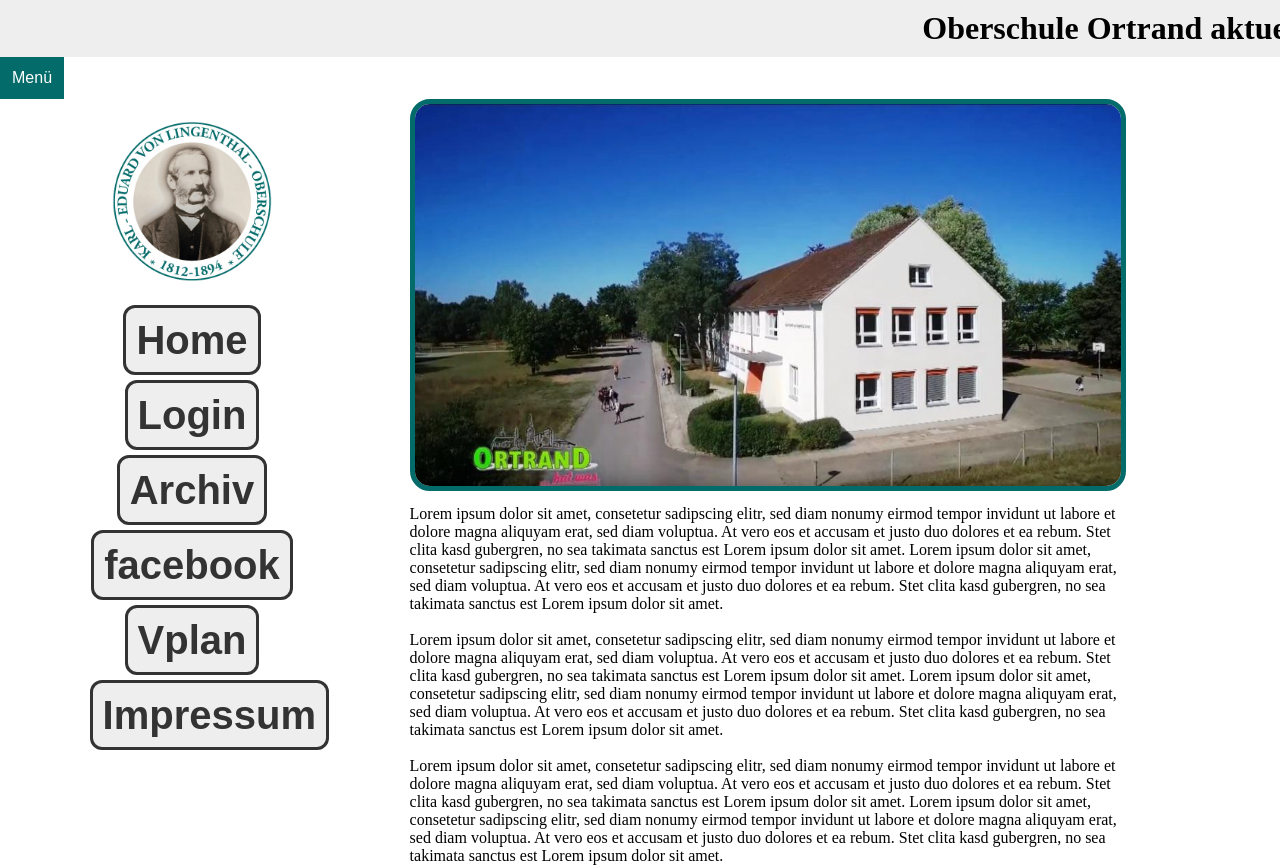
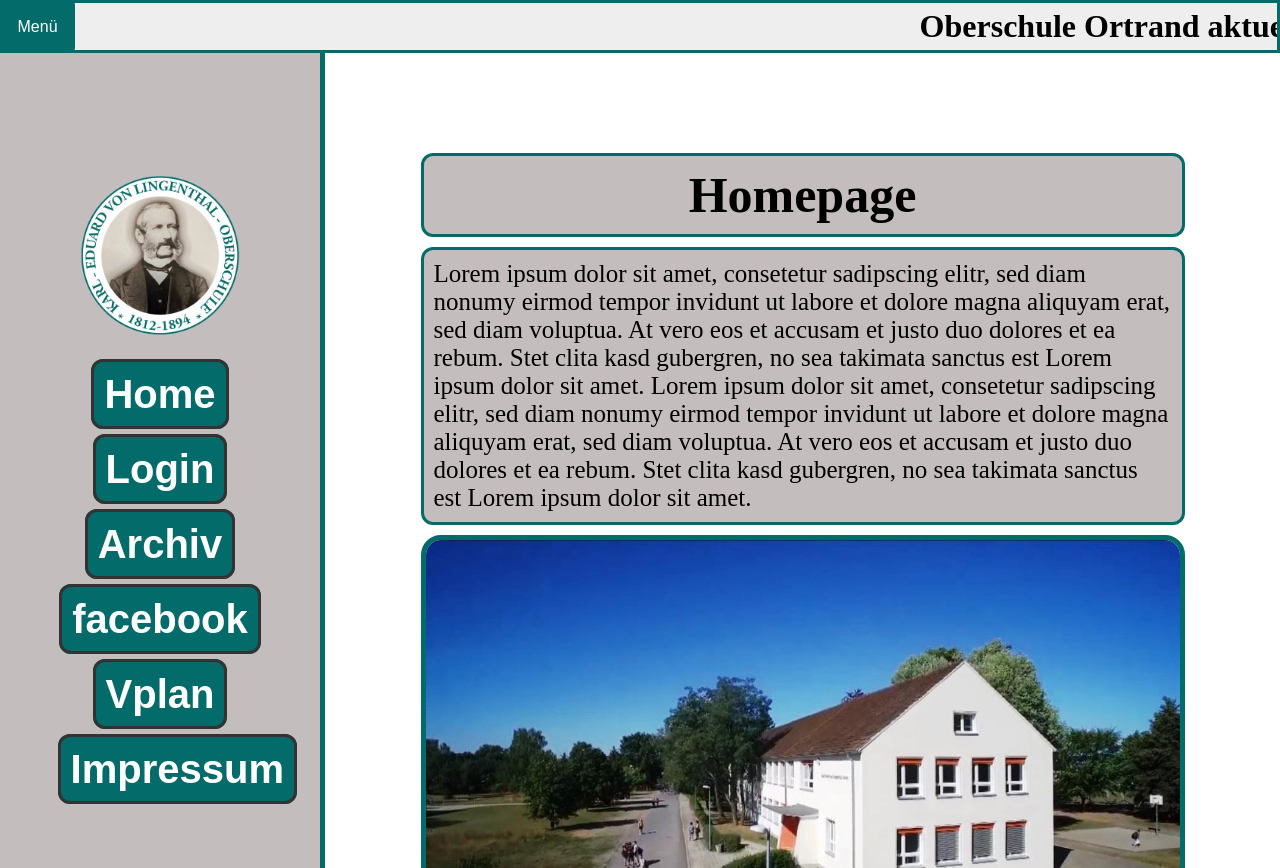
Before and after one commit to Oberschule-Ortrand/webseite, a plain HTML site: page index.html in a window 1280 px wide. Shown: the top 868 px of the page. Drawn offline with Linux system fonts and the light colour scheme.

Commit message:
Add files via upload

```diff
--- a/index.html
+++ b/index.html
@@ -17,16 +17,6 @@
 
 <body>
 
-
-
-    <header>
-    <div class="hwrap"><div class="hmove">
-        <div class="hitem"><h1>Oberschule Ortrand aktuelle Nachrichten</h1></div>
-        <div class="hitem"><h1>Wir verkaufen die Webseite an Facebook</h1></div>
-        <div class="hitem"><h1>Wie viel wir wohl kriegen</h1></div>
-        <div class="hitem"><h1>May the force be with you</h1></div>
-    </div></div>
-
     <nav>
 
         <!-- Navbar dropdown-->
@@ -43,6 +33,19 @@
           </div>
 
     </nav>
+
+    <header>
+    <div class="hwrap">
+
+        <div class="hmove">
+        <div class="hitem"><h1>Oberschule Ortrand aktuelle Nachrichten</h1></div>
+        <div class="hitem"><h1>Wir verkaufen die Webseite an Facebook</h1></div>
+        <div class="hitem"><h1>Wie viel wir wohl kriegen</h1></div>
+        <div class="hitem"><h1>May the force be with you</h1></div>
+        </div>
+    </div>
+
+
 
     </header>
 
@@ -79,6 +82,32 @@
         </div>
 
         <div class="right">
+
+            <div class="rct">
+                <h1>
+                    Homepage
+                </h1>
+            </div>
+
+            <div class="rct">
+                <p>
+                    Lorem ipsum dolor sit amet,
+                    consetetur sadipscing elitr,
+                    sed diam nonumy eirmod tempor
+                    invidunt ut labore et dolore
+                    magna aliquyam erat, sed diam voluptua.
+                    At vero eos et accusam et justo duo dolores et ea rebum.
+                    Stet clita kasd gubergren, no sea takimata sanctus est
+                    Lorem ipsum dolor sit amet. Lorem ipsum dolor sit amet,
+                    consetetur sadipscing elitr, sed diam nonumy eirmod tempor
+                    invidunt ut labore et dolore magna aliquyam erat, sed diam
+                    voluptua. At vero eos et accusam et justo duo dolores
+                    et ea rebum. Stet clita kasd gubergren,
+                    no sea takimata sanctus est Lorem ipsum
+                    dolor sit amet.
+                </p>
+            </div>
+
 
             <img class="rcp" src="img/seitenansicht-hauptgebaeude.jpg"  alt="seitenansicht-hauptgebaeude">
 
--- a/style.css
+++ b/style.css
@@ -9,6 +9,8 @@
 .hwrap {
 overflow: hidden; /* HIDE SCROLL BAR */
 background: #eee;
+border-style: solid;
+border-color: #036b6a;
 }
 
 .hmove { display: flex; }
@@ -17,7 +19,7 @@
 flex-shrink: 0;
 width: 100%;
 box-sizing: border-box;
-  padding: 10px;
+padding: 5px;
 text-align: center;
 }
 
@@ -29,18 +31,23 @@
 .hmove:hover { animation-play-state: paused; }
 
 /* Navbar */
+nav{
+  position: fixed;
+  z-index: 2;
+}
 /* Dropdown Button */
 .dropbtn {
   background-color: #036b6a;
   color: white;
-    padding: 12px;
+  padding: 17.5px;
   font-size: 16px;
   border: none;
   cursor: pointer;
+  border-radius: 5px;
 }
 /* Dropdown button on hover & focus */
 .dropbtn:hover, .dropbtn:focus {
-    background-color: rgb(92, 88, 88);
+  background-color: rgb(161, 143, 143);
 }
 /* The container <div> - needed to position the dropdown content */
 .dropdown {
@@ -60,7 +67,7 @@
 .dropdown-content a {
   color: white;
   font-size: 20px;
-    background-color: rgb(77, 97, 79);
+  background-color: #036b6a;
   padding: 12px 16px;
   text-decoration: none;
   display: block;
@@ -68,24 +75,38 @@
 /* Change color of dropdown links on hover */
 .dropdown-content a:hover {
     background-color: rgb(161, 143, 143);
-      color: black;
+    color: white;
   }
 /* Show the dropdown menu (use JS to add this class to the .dropdown-content container when the user clicks on the dropdown button) */
 .show {display:block;}
 
 /* layout main */
+body {
+  background-color: rgb(196, 189, 189);
+}
+
+/* Überschriften */
+h1 {
+  text-align: center;
+}
 
 /* layout left collum */
 .left {
     float: left;
     width: 20%;
-      margin-left: 5%;
+    margin-right: 2.5%;
+    margin-left: 2.5%;
+    margin-top: 100px;
 }
+
 /* layout right collum */
 .right {
 
   float: left;
-    width: 70%;
+  width: 75%;
+  padding-top: 100px;
+  border-left: 5px solid #036b6a;
+  background-color: white;
 
 }
 /* left collum pieces */
@@ -111,8 +132,8 @@
   font: bold 40px Arial;
   padding: 10px;
   text-decoration: none;
-    background-color: #EEEEEE;
-    color: #333333;
+  background-color: #036b6a;
+  color: white;
   border-color: #333333;
   border-style: solid;
   border-radius: 12px;
@@ -122,9 +143,16 @@
 
 /* right collum text */
 .rct {
+  z-index: 2;
+  font-size: 25px;
   width: 80%;
   margin-left: 10%;
   margin-bottom: 10px;
+  padding: 10px;
+  border-style: solid;
+  border-color: #036b6a;
+  border-radius: 12px;
+  background-color: rgb(196, 189, 189);
 }
 
 /* right collum picture */
```
Lines whose indentation alone changed are shown as unchanged.
